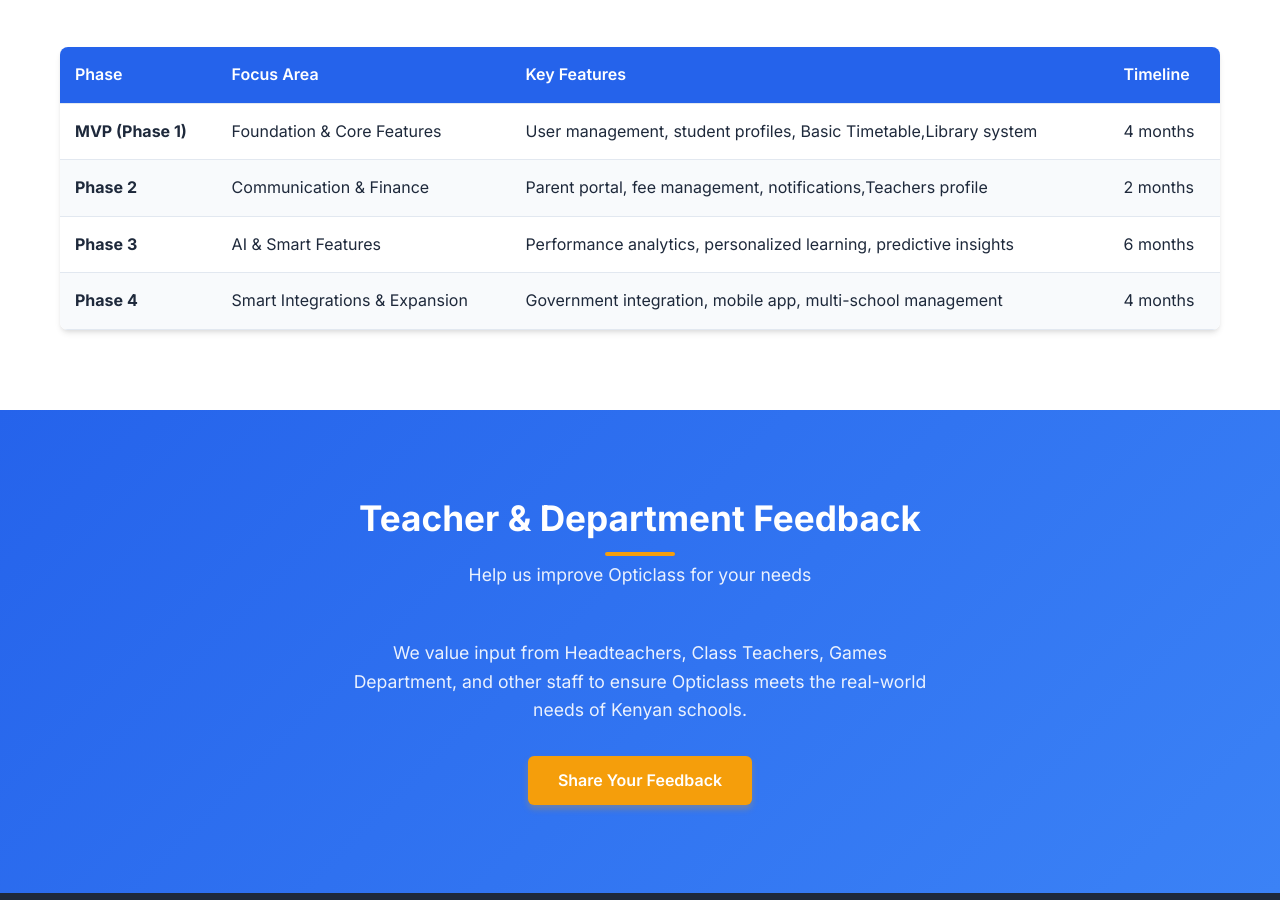
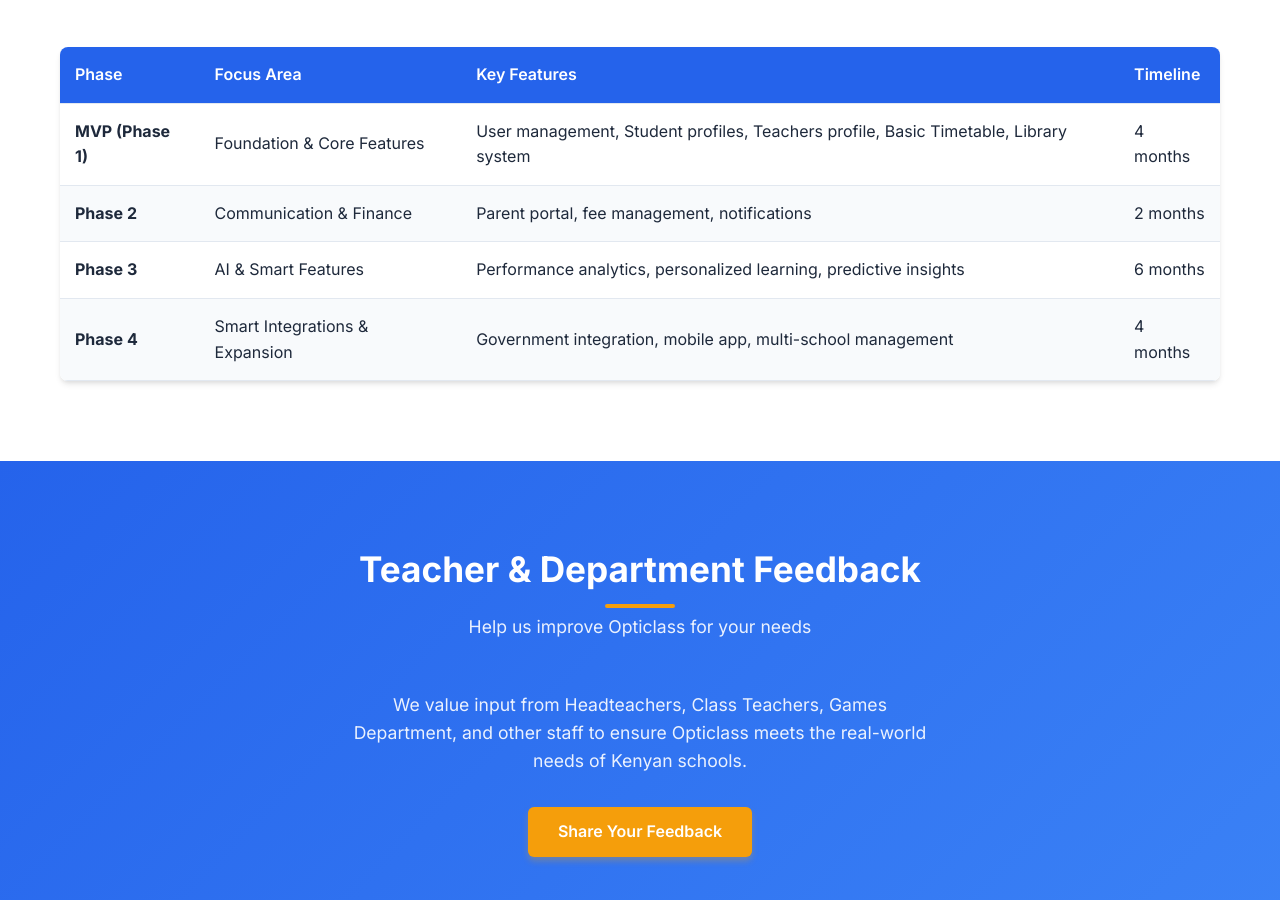
Before and after one commit to Ne-x-tr-on/Opticlass-cli, a plain HTML site: page index.html in a window 1280 px wide. Shown: the part 3228-4128 px from the top of the page. Drawn offline with Linux system fonts and the light colour scheme.

Commit message:
Update Opticlass Profile

```diff
--- a/index.html
+++ b/index.html
@@ -777,13 +777,13 @@
                         <tr>
                             <td><strong>MVP (Phase 1)</strong></td>
                             <td>Foundation & Core Features</td>
-                            <td>User management, student profiles, Basic Timetable,Library system</td>
+                            <td>User management, Student profiles, Teachers profile, Basic Timetable, Library system</td>
                             <td>4 months</td>
                         </tr>
                         <tr>
                             <td><strong>Phase 2</strong></td>
                             <td>Communication & Finance</td>
-                            <td>Parent portal, fee management, notifications,Teachers profile</td>
+                            <td>Parent portal, fee management, notifications</td>
                             <td>2 months</td>
                         </tr>
                         <tr>
```
